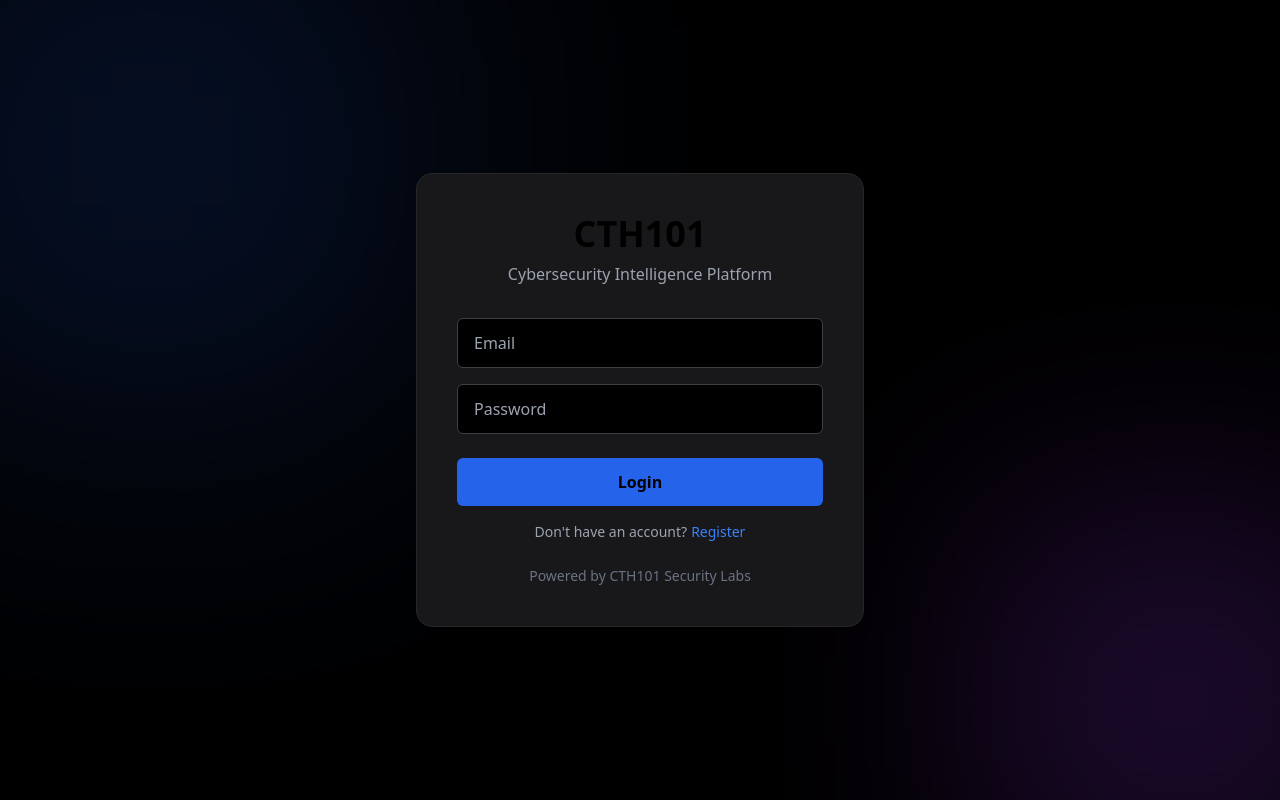
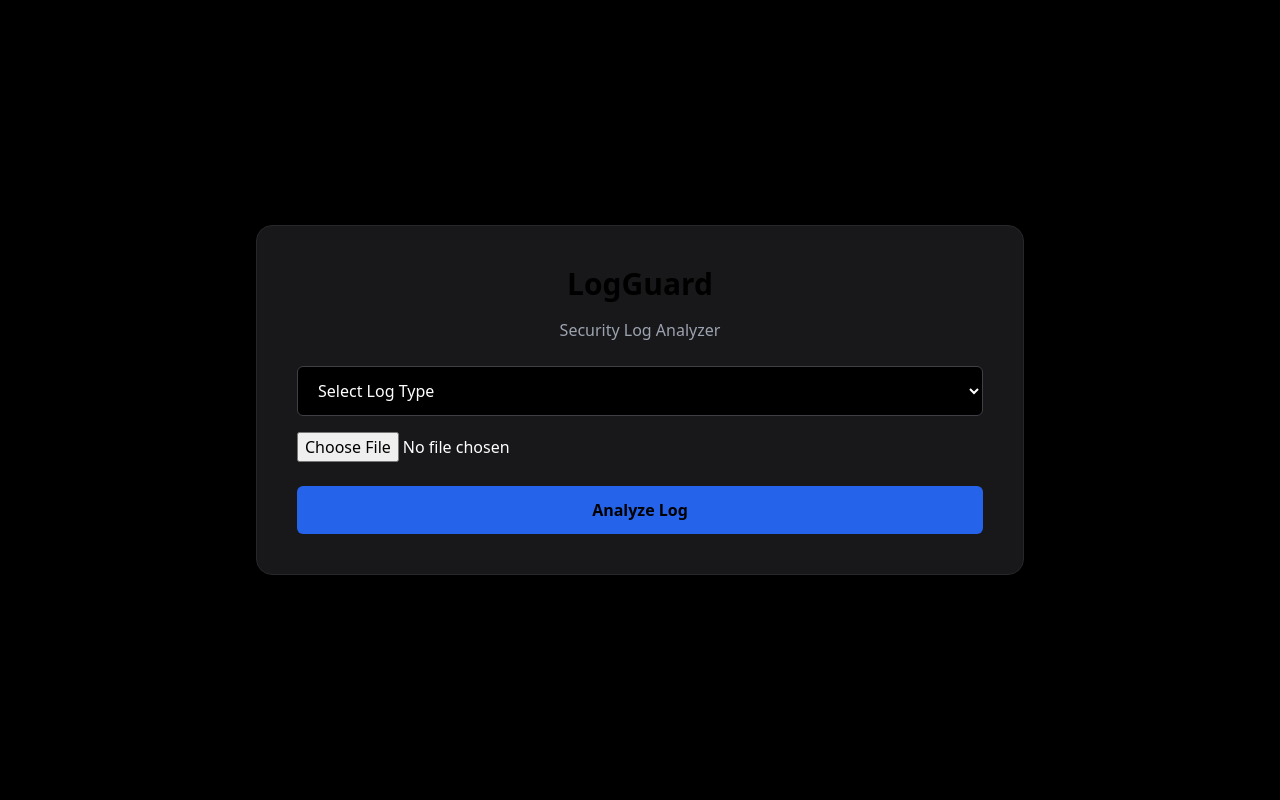
Before and after one commit to CTH101/cth101-website, a React (Vite) app in the folder cth101-frontend/: page / in a window 1280 px wide. Built offline with nearby package versions, Linux system fonts and the light colour scheme.

Commit message:
Update Login.jsx

```diff
--- a/cth101-frontend/src/pages/Login.jsx
+++ b/cth101-frontend/src/pages/Login.jsx
@@ -1,56 +1,55 @@
 import { useState } from "react"
-import { useNavigate } from "react-router-dom"
 
-export default function Login() {
+export default function LogGuard() {
 
-const [email, setEmail] = useState("")
-const [password, setPassword] = useState("")
+const [logType, setLogType] = useState("")
+const [selectedFile, setSelectedFile] = useState(null)
 const [loading, setLoading] = useState(false)
+const [result, setResult] = useState(null)
 
-const navigate = useNavigate()
+const handleAnalyze = async () => {
 
-const handleLogin = async (e) => {
-
-e.preventDefault()
-
-if (!email || !password) {
-  alert("Please enter email and password")
+if (!selectedFile) {
+alert("Please select a log file")
 return
 }
+
+const token = localStorage.getItem("token")
+
+if (!token) {
+alert("Login expired. Please login again.")
+window.location.href = "/"
+return
+}
+
+const formData = new FormData()
+formData.append("log_type", logType)
+formData.append("file", selectedFile)
 
 try {
 
 setLoading(true)
 
 const response = await fetch(
-    "https://cth101-website-production.up.railway.app/login",
+"https://cth101-website-production.up.railway.app/analyze",
 {
 method: "POST",
 headers: {
-        "Content-Type": "application/json"
+Authorization: `Bearer ${token}`
 },
-      body: JSON.stringify({
-        email: email,
-        password: password
-      })
+body: formData
 }
 )
 
 const data = await response.json()
 
-  if (response.ok) {
+if (!response.ok) {
+alert(data.error || "Analysis failed")
+setLoading(false)
+return
+}
 
-    // save token
-    localStorage.setItem("token", data.access_token)
-
-    // redirect to home
-    navigate("/home")
-
-  } else {
-
-    alert(data.error || "Invalid credentials")
-
-  }
+setResult(data)
 
 } catch (error) {
 
@@ -65,60 +64,57 @@ setLoading(false)
 
 return (
 
-<div className="min-h-screen bg-black flex items-center justify-center relative overflow-hidden">
+<div className="min-h-screen bg-black flex items-center justify-center p-6">
 
-  {/* Background glow */}
+<div className="bg-zinc-900 border border-zinc-800 rounded-2xl p-10 w-full max-w-3xl">
 
-  <div className="absolute w-[500px] h-[500px] bg-blue-600 opacity-20 blur-[150px] top-[-100px] left-[-100px]"></div>
-  <div className="absolute w-[400px] h-[400px] bg-purple-600 opacity-20 blur-[120px] bottom-[-100px] right-[-100px]"></div>
-
-  {/* Login Card */}
-
-  <div className="relative bg-zinc-900 border border-zinc-800 rounded-2xl p-10 w-full max-w-md backdrop-blur-lg">
-
-    <h1 className="text-4xl font-bold text-center mb-2">
-      CTH101
+<h1 className="text-3xl font-bold mb-4 text-center">
+LogGuard
 </h1>
 
-    <p className="text-gray-400 text-center mb-8">
-      Cybersecurity Intelligence Platform
+<p className="text-gray-400 text-center mb-6">
+Security Log Analyzer
 </p>
 
-    <form onSubmit={handleLogin}>
+<select
+className="w-full mb-4 px-4 py-3 bg-black border border-zinc-700 rounded-md text-white"
+value={logType}
+onChange={(e)=>setLogType(e.target.value)}
+>
+<option value="">Select Log Type</option>
+<option value="firewall">Firewall</option>
+<option value="ssh">SSH</option>
+<option value="web">Web</option>
+<option value="system">System</option>
+<option value="ids">IDS</option>
+</select>
 
 <input
-        type="email"
-        placeholder="Email"
-        value={email}
-        className="w-full mb-4 px-4 py-3 bg-black border border-zinc-700 rounded-md text-white focus:outline-none focus:border-blue-500"
-        onChange={(e) => setEmail(e.target.value)}
-      />
-
-      <input
-        type="password"
-        placeholder="Password"
-        value={password}
-        className="w-full mb-6 px-4 py-3 bg-black border border-zinc-700 rounded-md text-white focus:outline-none focus:border-blue-500"
-        onChange={(e) => setPassword(e.target.value)}
+type="file"
+className="w-full mb-6 text-white"
+onChange={(e)=>setSelectedFile(e.target.files[0])}
 />
 
 <button
-        type="submit"
+onClick={handleAnalyze}
 className="w-full bg-blue-600 py-3 rounded-md hover:bg-blue-700 transition font-semibold"
 >
-        {loading ? "Logging in..." : "Login"}
+{loading ? "Analyzing..." : "Analyze Log"}
 </button>
 
-      <p className="text-gray-400 text-sm mt-4 text-center">
-        Don't have an account?
-        <a href="/register" className="text-blue-500 ml-1">Register</a>
-      </p>
+{result && (
 
-    </form>
+<div className="mt-8 bg-black border border-zinc-700 rounded-md p-4">
 
-    <p className="text-gray-500 text-center mt-6 text-sm">
-      Powered by CTH101 Security Labs
-    </p>
+<h2 className="text-xl font-semibold mb-3">Analysis Result</h2>
+
+<pre className="text-green-400 text-sm overflow-x-auto">
+{JSON.stringify(result, null, 2)}
+</pre>
+
+</div>
+
+)}
 
 </div>
 
```
Lines whose indentation alone changed are shown as unchanged.
